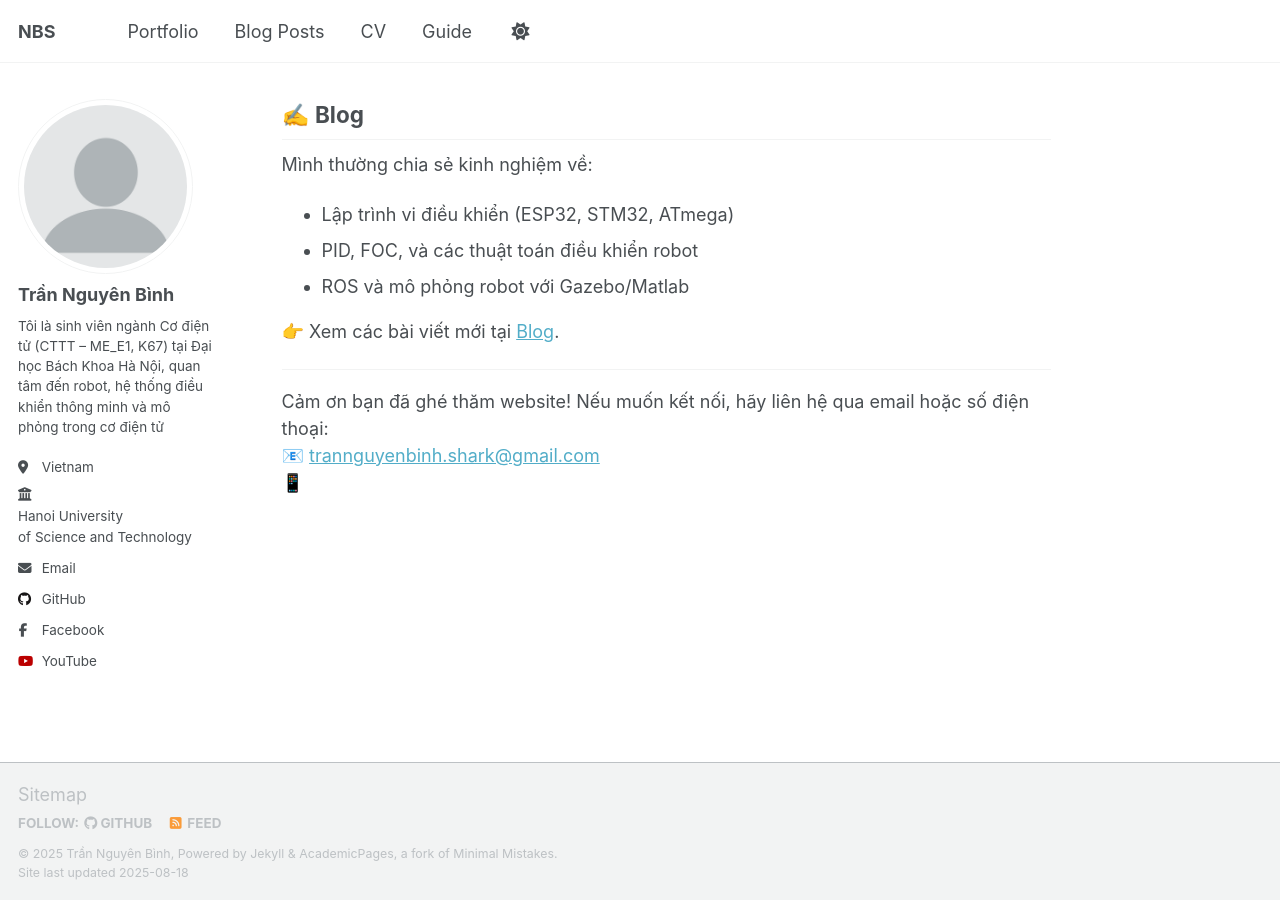
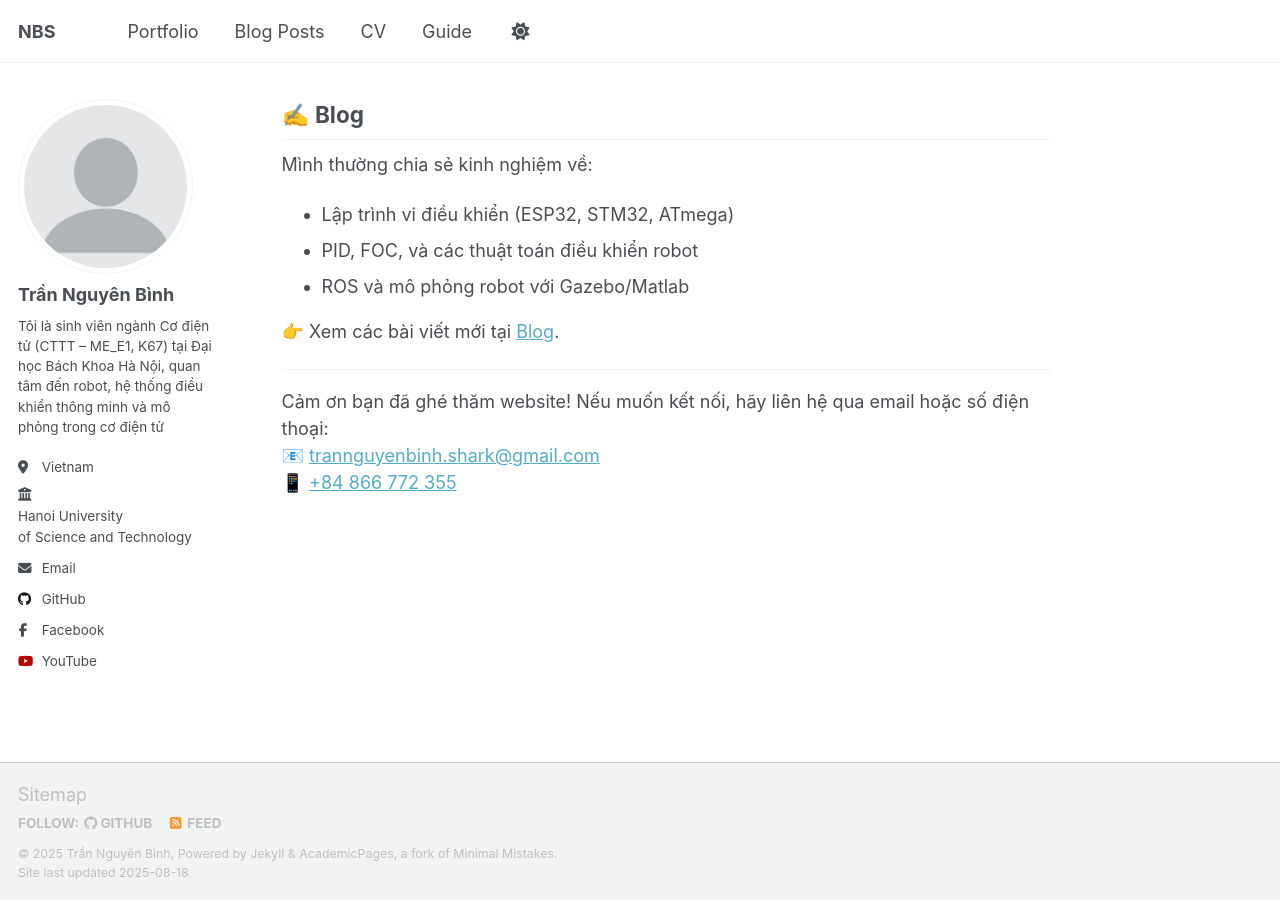
Before and after one commit to nguyenbinh-shark/nguyenbinh-shark.github.io, a Jekyll site: the page built from _pages/about.md, in a window 1280 px wide and 900 px high, scrolled down 1251 px. Built offline with Jekyll 4.4.1, drawn with Linux system fonts in a browser that asks for light colours; a script that is not in the unit is left out.

Commit message:
Update about.md

```diff
--- a/_pages/about.md
+++ b/_pages/about.md
@@ -54,4 +54,4 @@ Mình thường chia sẻ kinh nghiệm về:
 
 Cảm ơn bạn đã ghé thăm website! Nếu muốn kết nối, hãy liên hệ qua email hoặc số điện thoại:
 📧 [trannguyenbinh.shark@gmail.com](mailto:trannguyenbinh.shark@gmail.com)
-📱 [{{ site.author.phone }}]({{ site.author.phone_url }})
+📱 [ +84 866 772 355 ](tel:+84866772355)
```
